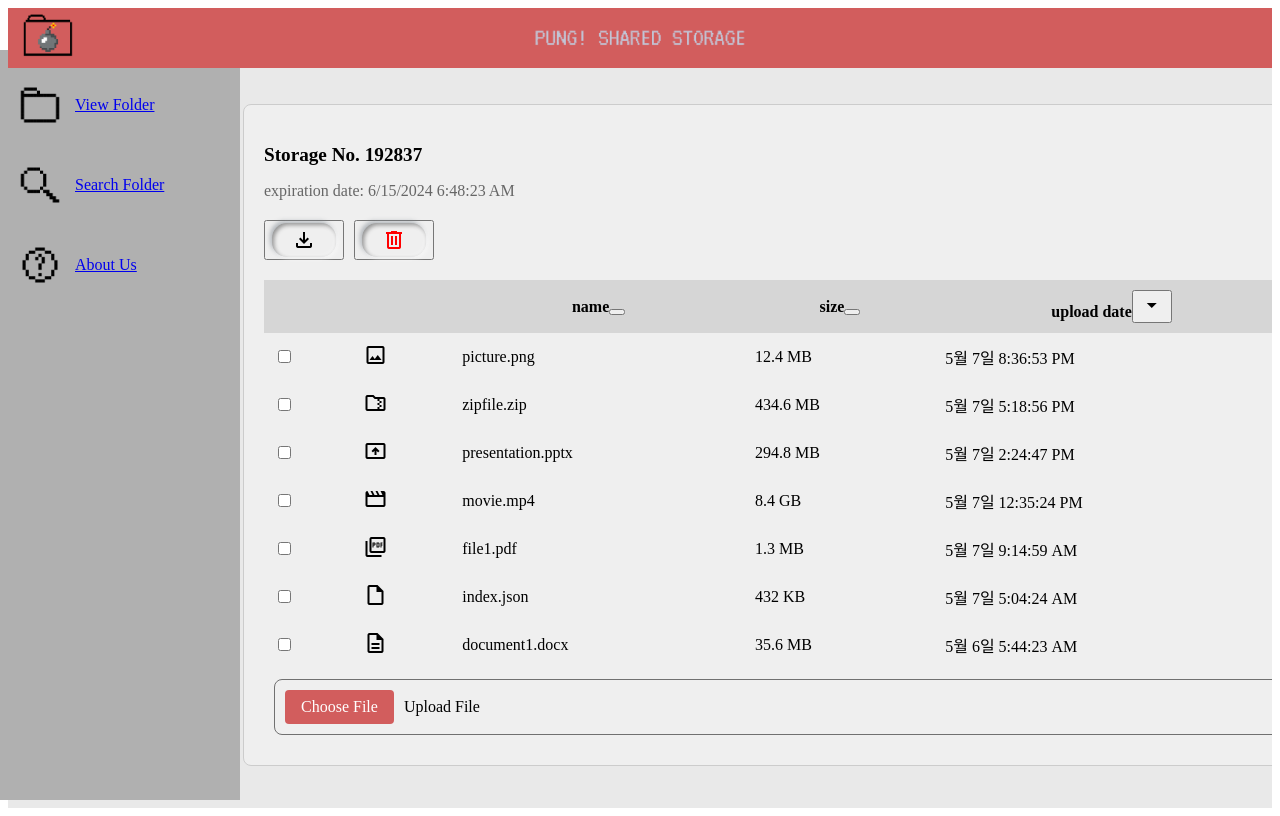
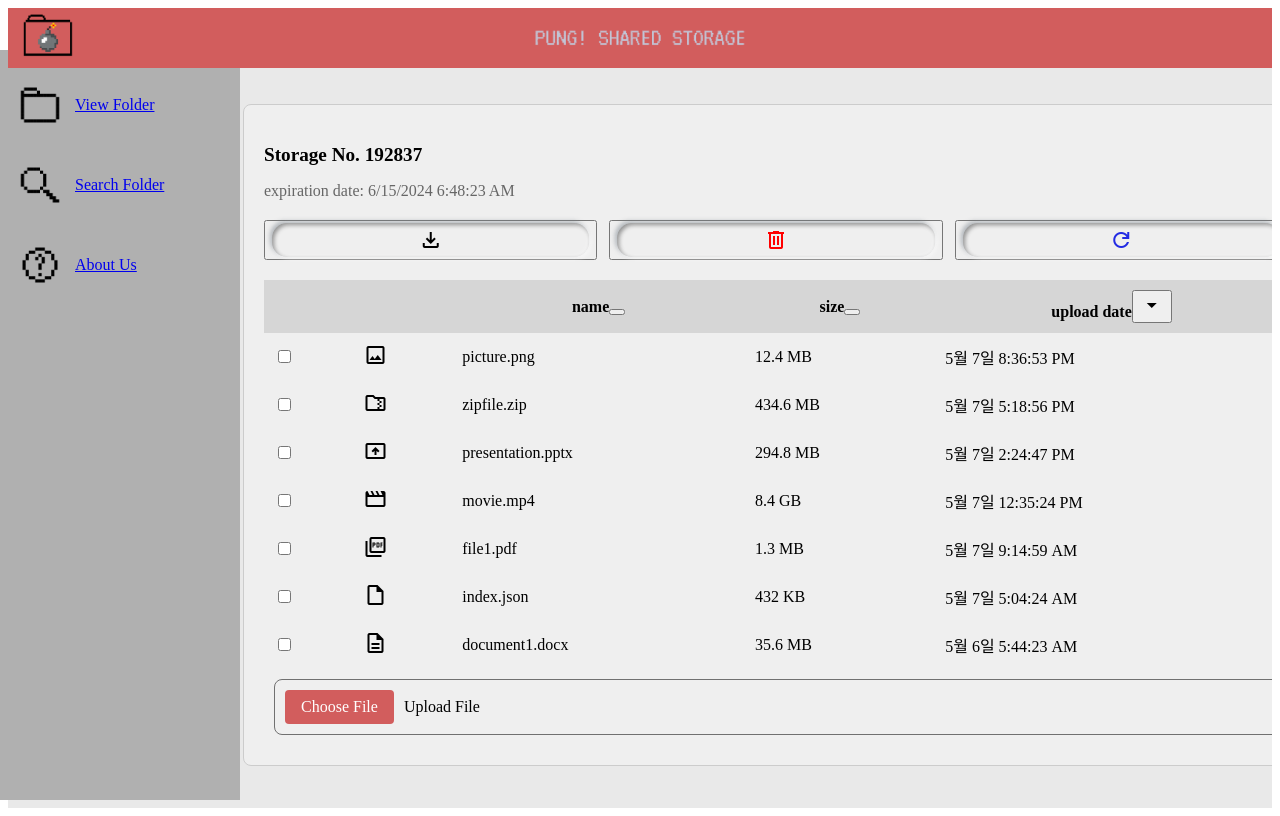
Before and after one commit to PungBox/pungbox-frontend, a React (Vite) app: page /view in a window 1280 px wide. Built offline with nearby package versions, Linux system fonts and the light colour scheme.

Commit message:
add view refetch button

```diff
--- a/src/components/Module/View.module.css
+++ b/src/components/Module/View.module.css
@@ -26,19 +26,59 @@
 .button_container {
   margin-bottom: 20px;
   display: flex;
+  justify-content: space-between;
+  align-items: center;
+
+}
+
+.download_button {
+  position: relative;
+  top: 0;
+  left: 0;
+  width: 100%;
+  min-width: 80px;
+  height: 40px;
+  margin: 0;
+  display: flex;
+  justify-content: center;
+  align-items: center;
+  margin-right: 12px;
+}
+
+.download_button span {
+  width: 100%;
+  height: 100%;
+  display: flex;
+  justify-content: center;
+  align-items: center;
+  background: none;
+  box-shadow: 2px 2px 4px 0 rgba(255, 255, 255, .5),
+    -2px -2px 4px 0 rgba(116, 125, 136, .5),
+    inset -2px -2px 4px 0 rgba(255, 255, 255, .2),
+    inset 2px 2px 4px 0 rgba(0, 0, 0, .4);
+  border-radius: 15px;
+  color: #000000;
+  z-index: 1;
+  transition: .6s;
+}
+
+.download_button:hover span {
+  color: #fff;
+  background: #555555;
 }
 
 .delete_button {
   position: relative;
   top: 0;
   left: 0;
-  width: 80px;
+  width: 100%;
+  min-width: 80px;
   height: 40px;
   margin: 0;
   display: flex;
   justify-content: center;
   align-items: center;
-  margin-right: 20px;
+  margin-right: 12px;
 }
 
 .delete_button span {
@@ -63,20 +103,20 @@
   background: #ff0000;
 }
 
-.download_button {
+.refresh_button {
   position: relative;
   top: 0;
   left: 0;
-  width: 80px;
+  width: 100%;
+  min-width: 80px;
   height: 40px;
   margin: 0;
   display: flex;
   justify-content: center;
   align-items: center;
-  margin-right: 10px;
 }
 
-.download_button span {
+.refresh_button span {
   width: 100%;
   height: 100%;
   display: flex;
@@ -88,14 +128,14 @@
     inset -2px -2px 4px 0 rgba(255, 255, 255, .2),
     inset 2px 2px 4px 0 rgba(0, 0, 0, .4);
   border-radius: 15px;
-  color: #000000;
+  color: #222be3;
   z-index: 1;
   transition: .6s;
 }
 
-.download_button:hover span {
+.refresh_button:hover span {
   color: #fff;
-  background: #555555;
+  background: #222be3;
 }
 
 .file_list_table {
--- a/src/components/Pages/view/View.tsx
+++ b/src/components/Pages/view/View.tsx
@@ -5,9 +5,9 @@ import { FileListTableBody } from './component/FileListTableBody';
 import { fileListConfig } from '../../../utils/config';
 import { useSortingOrder } from './util/view/sortingOrder';
 import { useFileDescription } from './util/view/fileDescription';
-import styles from '/src/components/Module/View.module.css';
 import { useSelected } from './util/view/selected';
 import { downloadFiles } from './util/view/view';
+import styles from '/src/components/Module/View.module.css';
 
 const View = () => {
   const storageNumber = 192837;
@@ -37,6 +37,11 @@ const View = () => {
     reSortFileDescriptions(fileDescriptions, setFileDescriptions);
   }, [reSortFileDescriptions]);
 
+  const handleRefresh = () => {
+    fetchFileDescriptions().then((fileDescriptions) => {
+      displayFileDescriptions(fileDescriptions);
+    });
+  };
 
   // TODO: dummy json 사용 중이지만, backend로부터 가져오도록 변경해야 함
   // TODO 추가: 인증키 유효하지 않으면 Expired 페이지로 이동하게 (만료일자 및 고유번호 포함)
@@ -52,6 +57,9 @@ const View = () => {
         </button>
         <button className={styles.delete_button} onClick={() => deleteFiles(getSelectedFileIds())}>
           <span className="material-symbols-outlined">Delete</span>
+        </button>
+        <button className={styles.refresh_button} onClick={handleRefresh}>
+          <span className="material-symbols-outlined">Refresh</span>
         </button>
       </div>
       <table className={styles.file_list_table}>
```
